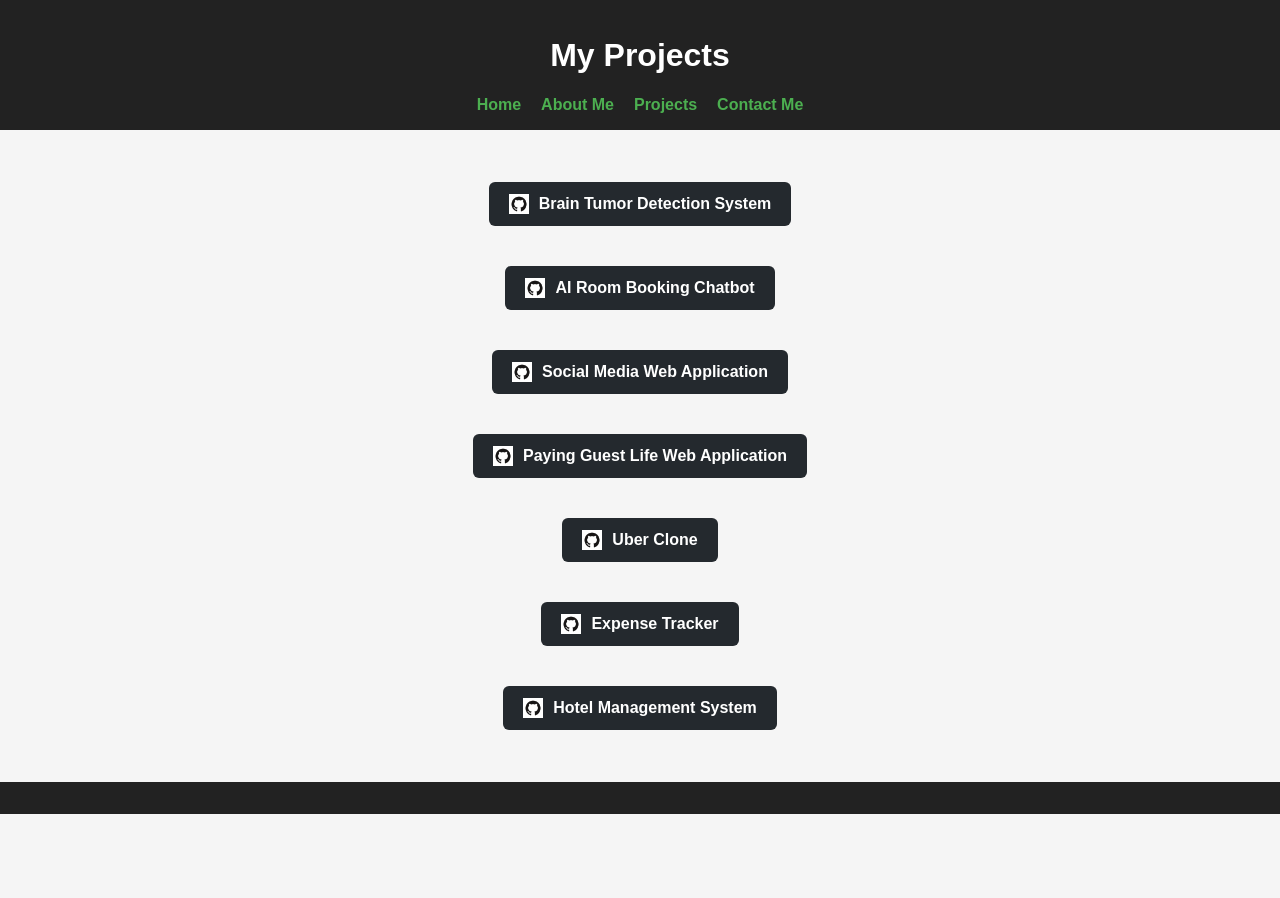
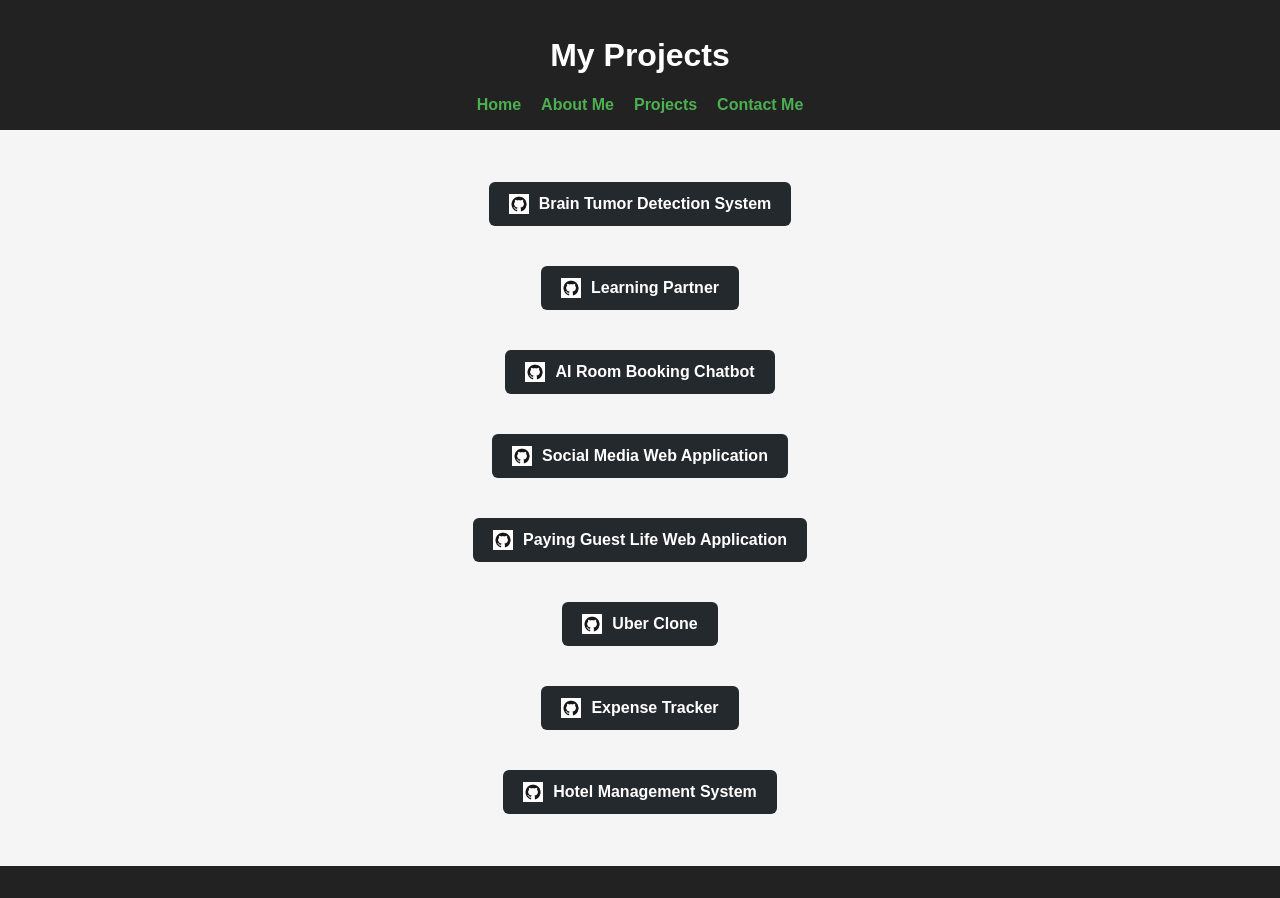
Before and after one commit to Akshat3960/Akshat3960.github.io, a plain HTML site: page projects.html in a window 1280 px wide. Shown: the top 898 px of the page. Before the commit the page ends 814 px from the top, so only its background shows below. Drawn offline with Linux system fonts and the light colour scheme.

Commit message:
Update project
Added a new project link for 'Learning Partner'.

```diff
--- a/projects.html
+++ b/projects.html
@@ -24,6 +24,13 @@
         <a href="https://github.com/Akshat3960/My-Projects/tree/main/Brain%20Tumor%20Detector" target="_blank" class="project-btn">
           <img src="images/github-logo.png" alt="GitHub" class="github-icon" />
           Brain Tumor Detection System
+        </a>
+      </div>
+
+      <div class="project">
+        <a href="https://github.com/Akshat3960/Learning-Partner" target="_blank" class="project-btn">
+          <img src="images/github-logo.png" alt="GitHub" class="github-icon" />
+          Learning Partner
         </a>
       </div>
 
```
